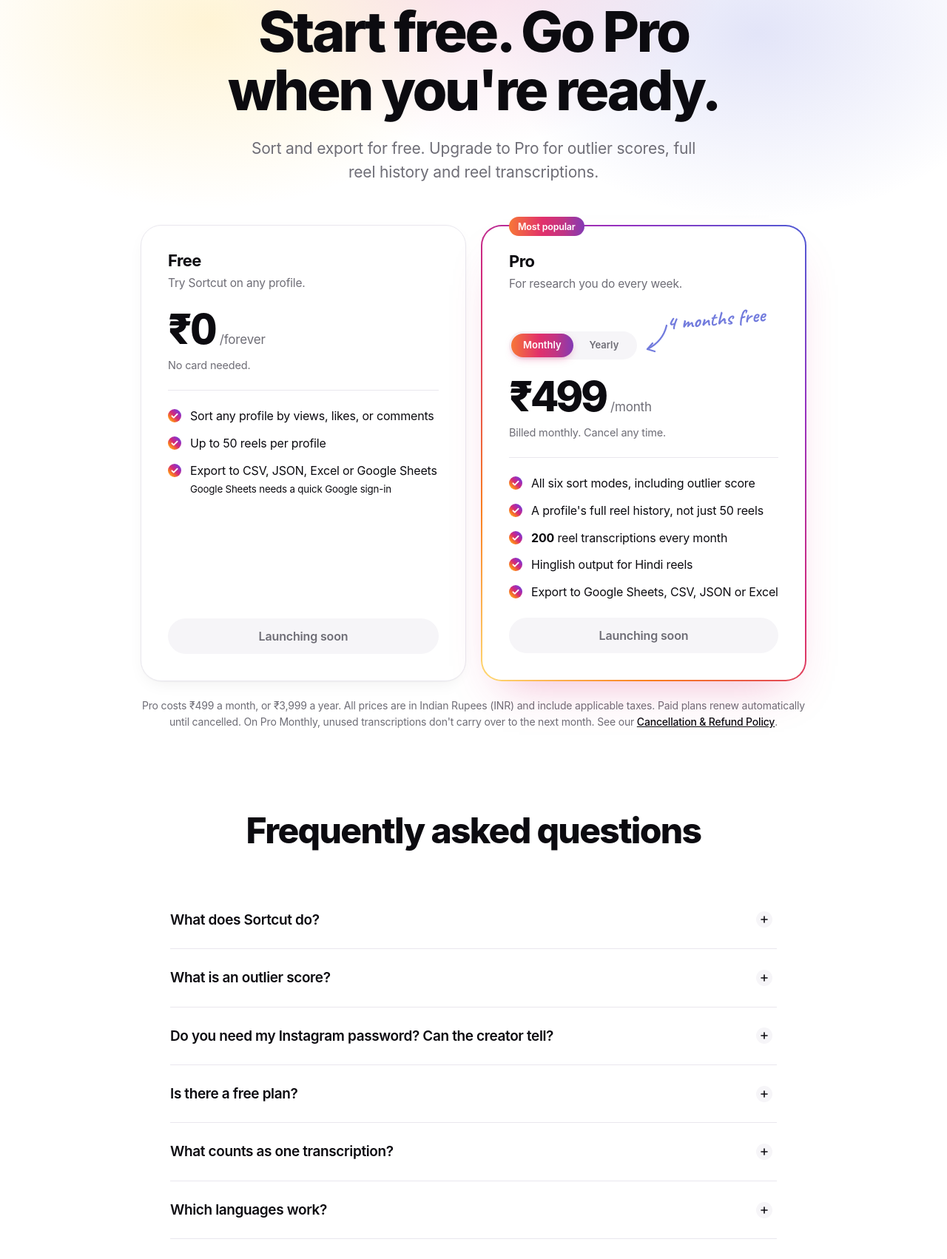
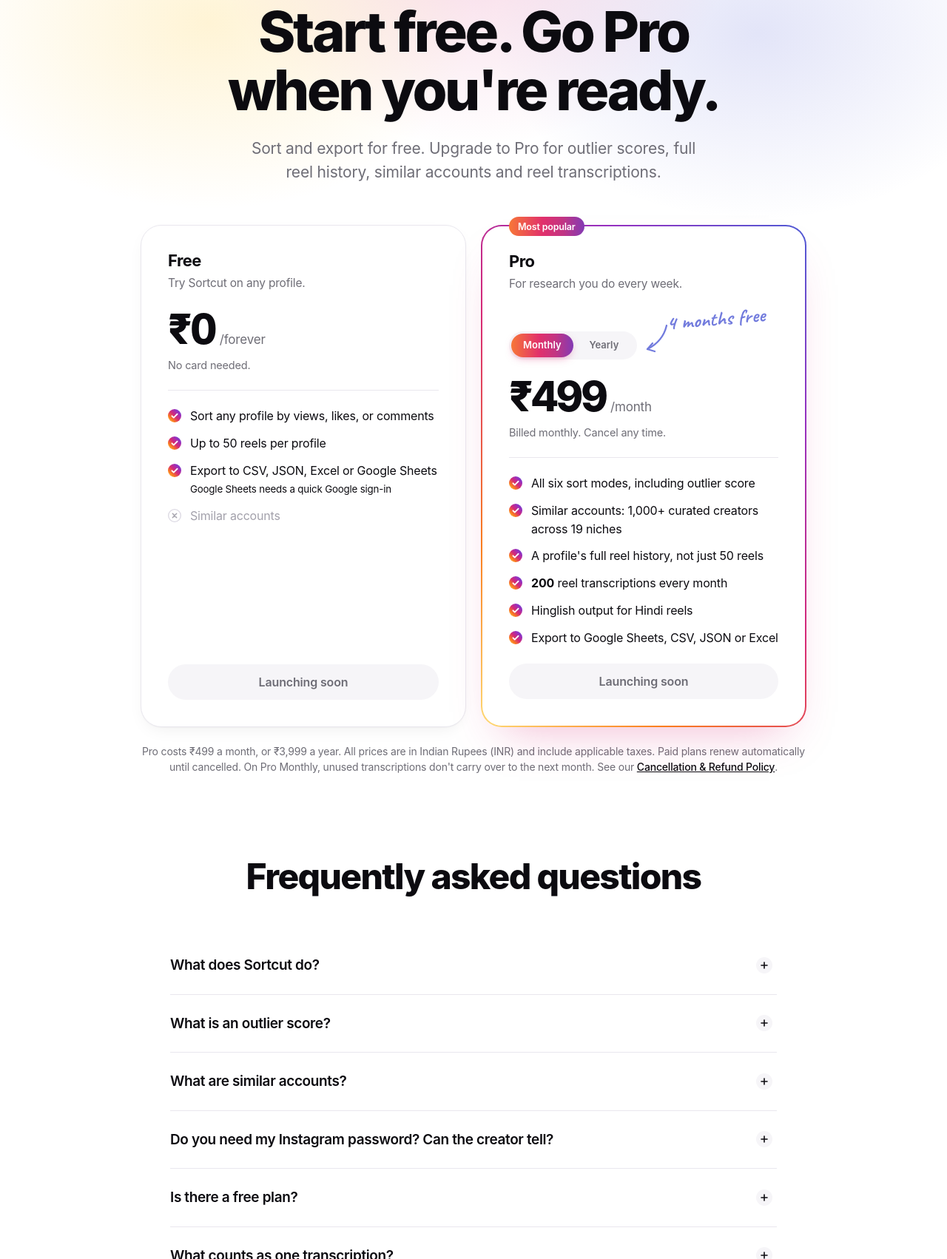
Before and after one commit to Bhavyam-Arora/Sortcut-website, a plain HTML site: page pricing.html in a window 1280 px wide. Shown: the part 186-1888 px from the top of the page at 74% size. Drawn offline with Linux system fonts and the light colour scheme.

Commit message:
site: add Similar accounts Pro feature to pricing and FAQ
Co-Authored-By: Claude Opus 5.5 <noreply@anthropic.com>

```diff
--- a/pricing.html
+++ b/pricing.html
@@ -43,7 +43,7 @@
   <section class="hero" style="padding-bottom:0">
     <span class="kicker">Pricing</span>
     <h1 style="max-width:14ch;font-size:clamp(40px,6.4vw,76px)">Start free. Go Pro when you're ready.</h1>
-    <p class="lede">Sort and export for free. Upgrade to Pro for outlier scores, full reel history and reel transcriptions.</p>
+    <p class="lede">Sort and export for free. Upgrade to Pro for outlier scores, full reel history, similar accounts and reel transcriptions.</p>
   </section>
   <section style="padding-top:56px">
     <div class="plans">
@@ -55,6 +55,7 @@
       <li><svg class="ic" width="18" height="18" viewBox="0 0 20 20" aria-hidden="true"><circle cx="10" cy="10" r="10" fill="url(#igg)"/><path d="M6 10.3l2.6 2.6L14 7.5" fill="none" stroke="#fff" stroke-width="2" stroke-linecap="round" stroke-linejoin="round"/></svg>Sort any profile by views, likes, or comments</li>
       <li><svg class="ic" width="18" height="18" viewBox="0 0 20 20" aria-hidden="true"><circle cx="10" cy="10" r="10" fill="url(#igg)"/><path d="M6 10.3l2.6 2.6L14 7.5" fill="none" stroke="#fff" stroke-width="2" stroke-linecap="round" stroke-linejoin="round"/></svg>Up to 50 reels per profile</li>
       <li><svg class="ic" width="18" height="18" viewBox="0 0 20 20" aria-hidden="true"><circle cx="10" cy="10" r="10" fill="url(#igg)"/><path d="M6 10.3l2.6 2.6L14 7.5" fill="none" stroke="#fff" stroke-width="2" stroke-linecap="round" stroke-linejoin="round"/></svg><span>Export to CSV, JSON, Excel or Google Sheets<br><small>Google Sheets needs a quick Google sign-in</small></span></li>
+      <li class="no"><svg class="ic" width="18" height="18" viewBox="0 0 20 20" aria-hidden="true"><circle cx="10" cy="10" r="9.25" fill="none" stroke="#DCD9E3" stroke-width="1.5"/><path d="M7 7l6 6M13 7l-6 6" stroke="#A3A1AB" stroke-width="1.6" stroke-linecap="round"/></svg>Similar accounts</li>
     </ul>
     <span class="btn btn-soft btn-soon">Launching soon</span>
   </div>
@@ -78,6 +79,7 @@
     <p class="pnote" data-only="y">₹333 a month. <b>Pay for 8 months, get 12.</b></p>
     <ul>
       <li><svg class="ic" width="18" height="18" viewBox="0 0 20 20" aria-hidden="true"><circle cx="10" cy="10" r="10" fill="url(#igg)"/><path d="M6 10.3l2.6 2.6L14 7.5" fill="none" stroke="#fff" stroke-width="2" stroke-linecap="round" stroke-linejoin="round"/></svg>All six sort modes, including outlier score</li>
+      <li><svg class="ic" width="18" height="18" viewBox="0 0 20 20" aria-hidden="true"><circle cx="10" cy="10" r="10" fill="url(#igg)"/><path d="M6 10.3l2.6 2.6L14 7.5" fill="none" stroke="#fff" stroke-width="2" stroke-linecap="round" stroke-linejoin="round"/></svg>Similar accounts: 1,000+ curated creators across 19 niches</li>
       <li><svg class="ic" width="18" height="18" viewBox="0 0 20 20" aria-hidden="true"><circle cx="10" cy="10" r="10" fill="url(#igg)"/><path d="M6 10.3l2.6 2.6L14 7.5" fill="none" stroke="#fff" stroke-width="2" stroke-linecap="round" stroke-linejoin="round"/></svg>A profile's full reel history, not just 50 reels</li>
       <li data-only="m"><svg class="ic" width="18" height="18" viewBox="0 0 20 20" aria-hidden="true"><circle cx="10" cy="10" r="10" fill="url(#igg)"/><path d="M6 10.3l2.6 2.6L14 7.5" fill="none" stroke="#fff" stroke-width="2" stroke-linecap="round" stroke-linejoin="round"/></svg><span><b>200</b> reel transcriptions every month</span></li>
       <li data-only="y"><svg class="ic" width="18" height="18" viewBox="0 0 20 20" aria-hidden="true"><circle cx="10" cy="10" r="10" fill="url(#igg)"/><path d="M6 10.3l2.6 2.6L14 7.5" fill="none" stroke="#fff" stroke-width="2" stroke-linecap="round" stroke-linejoin="round"/></svg><span><b>3,000</b> reel transcriptions for the year, use them any time</span></li>
@@ -94,8 +96,9 @@
     <div class="faq">
       <details><summary>What does Sortcut do?</summary><p>It ranks any Instagram profile's reels by views, likes, comments or outlier score, right on the Instagram page in Chrome. It can also turn any reel's speech into a text file.</p></details>
       <details><summary>What is an outlier score?</summary><p>A reel's views divided by that profile's median views. A 20x score means twenty times the account's usual numbers. It shows what really broke out for that account, whatever its size.</p></details>
+      <details><summary>What are similar accounts?</summary><p>A curated list of 1,000+ Indian creators across 19 niches, from finance and fitness to food and comedy. Pick a niche and a filter, then open any profile or sort its reels in one click. Part of Pro.</p></details>
       <details><summary>Do you need my Instagram password? Can the creator tell?</summary><p>No, and no. Sortcut only reads what Instagram already shows in your own logged-in browser. It never posts, likes, follows or comments.</p></details>
-      <details><summary>Is there a free plan?</summary><p>Yes. The free plan sorts any profile's reels by views, likes or comments, up to 50 reels per profile, and exports to Google Sheets, CSV, JSON or Excel. Outlier scores, full reel history and transcriptions are part of Pro.</p></details>
+      <details><summary>Is there a free plan?</summary><p>Yes. The free plan sorts any profile's reels by views, likes or comments, up to 50 reels per profile, and exports to Google Sheets, CSV, JSON or Excel. Outlier scores, full reel history, similar accounts and transcriptions are part of Pro.</p></details>
       <details><summary>What counts as one transcription?</summary><p>One reel turned into one text file. Pro Monthly includes 200 a month; the count resets at the start of each billing month, and unused ones don't carry over. Pro Yearly includes 3,000 for the whole year, to use at any pace.</p></details>
       <details><summary>Which languages work?</summary><p>The language is detected automatically. English comes back as it is. Hindi comes back in Hinglish (Latin script), with the original Devanagari kept below. Other languages come back in their own script.</p></details>
       <details><summary>How do I pay?</summary><p>Through Razorpay, with UPI, debit or credit card, or netbanking. You'll get an invoice by email after every payment.</p></details>
```
Also changed, not shown: index.html (+2 -0 lines).
